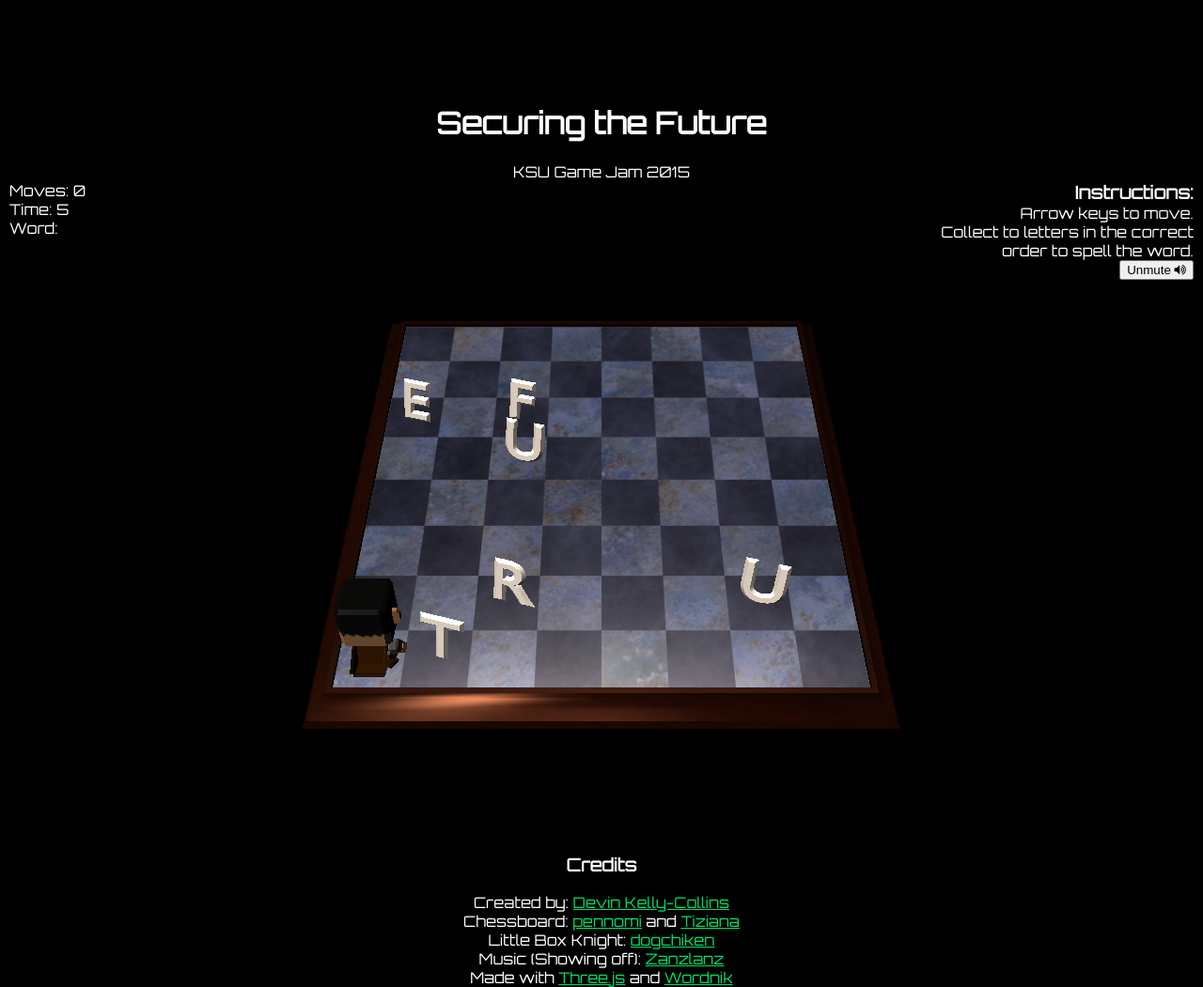
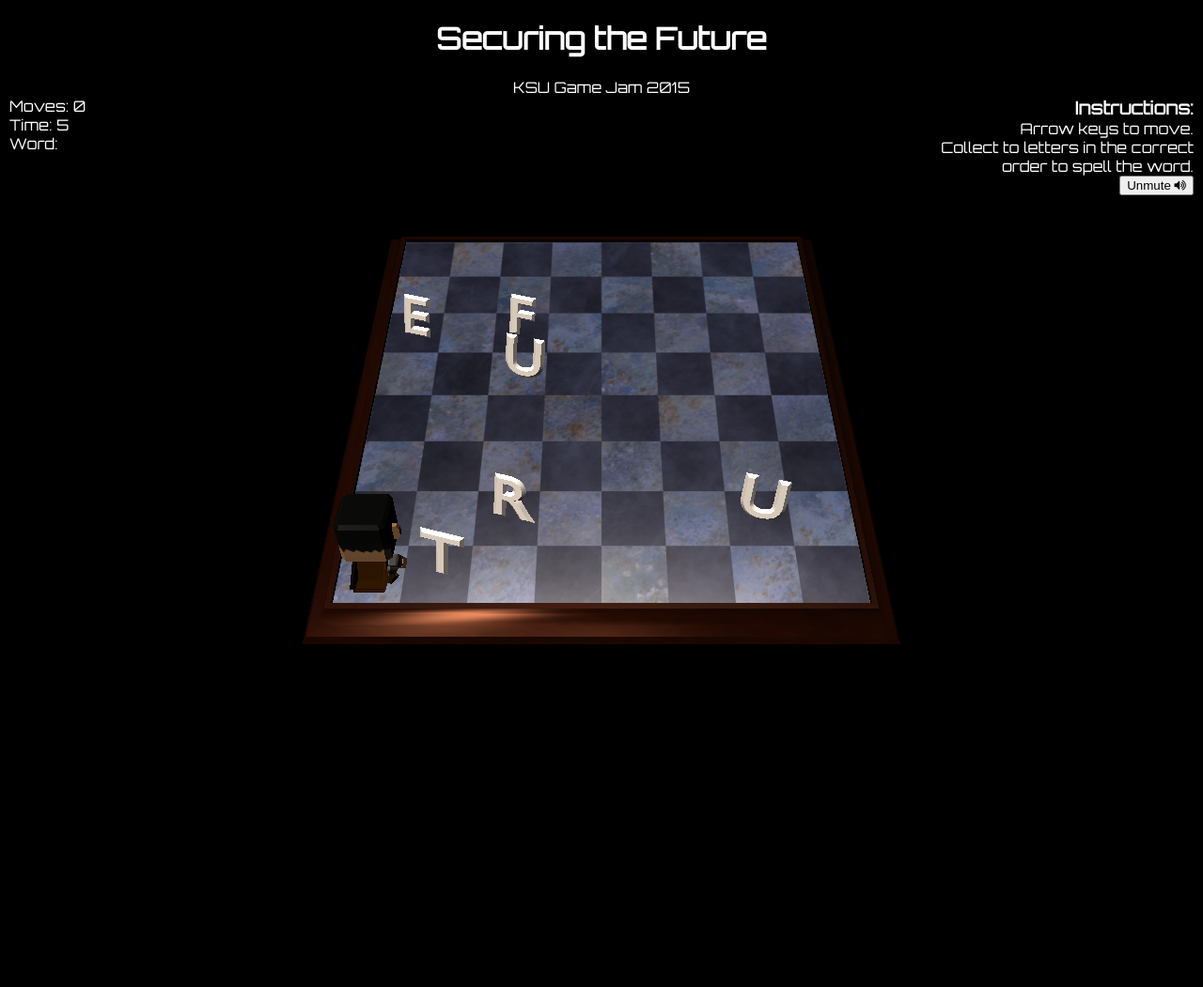
Before and after one commit to dkellycollins/STF, a plain HTML site: page index.html in a window 1280 px wide. Shown: the whole page at 94% size. After the commit the page ends 800 px from the top, so only its background shows below. Drawn offline with Linux system fonts and the light colour scheme; animation ran at ten frames a second.

Commit message:
Moved credits to README.md. Removed ad.

```diff
--- a/index.html
+++ b/index.html
@@ -19,9 +19,9 @@
    </style>
 </head>
 <body>
-		<div class="credits">
+<!--<div class="credits">
    <script async src="//pagead2.googlesyndication.com/pagead/js/adsbygoogle.js"></script>
-			<!-- STF Ad -->
+   &lt;!&ndash; STF Ad &ndash;&gt;
    <ins class="adsbygoogle"
       style="display:inline-block;width:728px;height:90px"
       data-ad-client="ca-pub-8885580728245834"
@@ -29,7 +29,7 @@
    <script>
    (adsbygoogle = window.adsbygoogle || []).push({});
    </script>
-		</div>
+</div>-->
 <div id="container">
    <div class="gameText">
       <h1>Securing the Future</h1>
@@ -65,14 +65,6 @@
    </div>
    <audio id="bg" src="assets/audio/606354_Showing-Off.mp3" autoplay loop></audio>
 </div>
-		<div class="credits">
-			<h3>Credits</h3>
-			<div><span class="label">Created by: </span><a href="dkellycollins.github.io" class="author">Devin Kelly-Collins</a></div>
-			<div><span class="label">Chessboard: </span><a href="http://opengameart.org/content/chess-board" class="author">pennomi</a> and <a href="http://opengameart.org/node/6988">Tiziana</a></div>
-			<div><span class="label">Little Box Knight: </span><a href="http://opengameart.org/content/little-box-knight" class="author">dogchiken</a></div>
-			<div><span class="label">Music (Showing off): </span><a href="http://www.newgrounds.com/audio/listen/606354">Zanzlanz</a></div>
-			<div>Made with <a href="http://threejs.org/">Three.js</a> and <a href="https://www.wordnik.com/">Wordnik</a></div>
-		</div>
 
 <script src="scripts/lib/seedrandom.js"></script>
 <script src="scripts/lib/jquery-2.1.3.min.js"></script>
```
Also changed, not shown: README.md (added). Lines whose indentation alone changed are shown as unchanged.
